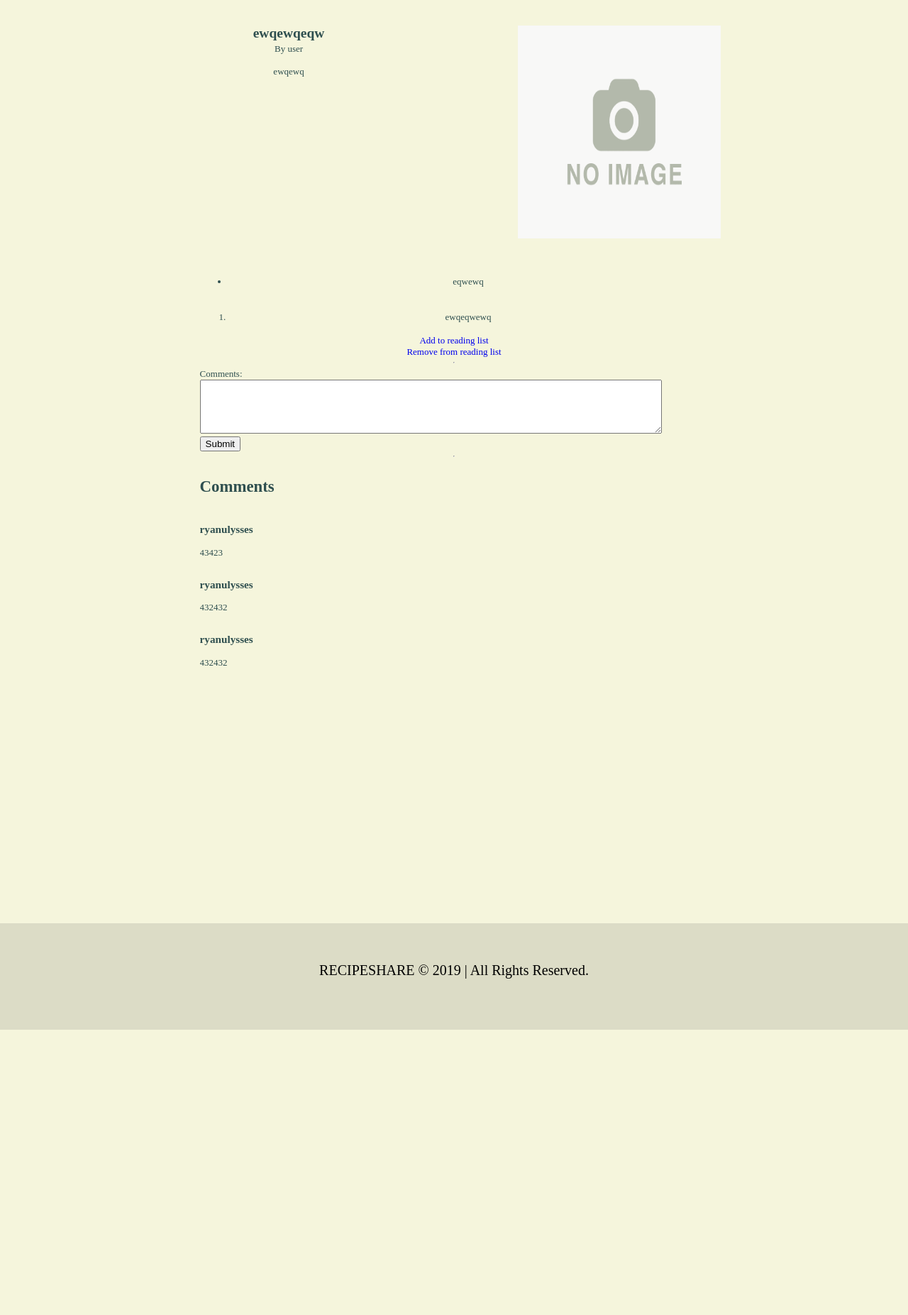
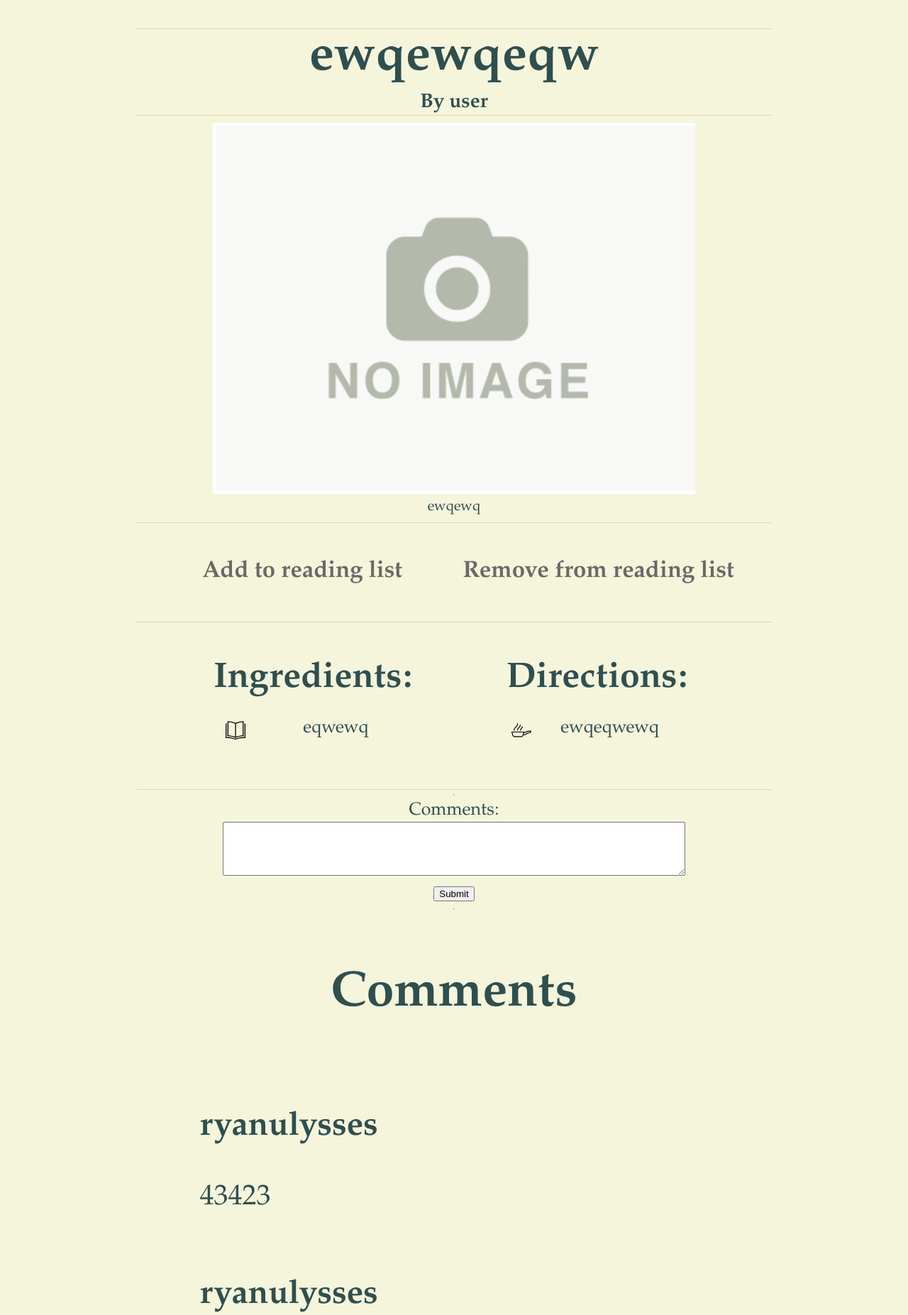
Before and after one commit to rumeleazar/FlaskSampleProject, a Flask app: page /article/2 in a window 1280 px wide. Shown: the part 80-1933 px from the top of the page at 71% size. Before the commit the page ends 1531 px from the top, so only its background shows below. Run offline with Flask 2, Linux system fonts and the light colour scheme; a user stored in the database is signed in; data comes from the database, SQL or seed files in the repository; both versions use the stored data as it was after the commit; some libraries are stand-ins or nearby versions.

Commit message:
Updated article page

```diff
--- a/static/style.css
+++ b/static/style.css
@@ -492,104 +492,197 @@ nav a{
 	height: auto;
 	display: flex;
 	flex-direction: column;
+	font-family: 'Palatino Linotype', 'Book Antiqua', Palatino, serif;
 
 }
 
 .links  {
 	position: relative;
+	margin: 0;
+	list-style: none;
+	padding: 0;
 	text-align: center;
-	margin: 0;
+	width: 100%;
+	font-size: 22px;
+	border-top: 1px solid #ead1ae;
+	border-bottom:1px solid #ead1ae;
+
 
 
 }
 .links li {
+	list-style: none;
 	display: inline-block;
+	margin: auto 40px;
+}
 
+.links a{
+	color: #696969;
+	text-decoration: none;
+}
+
+.links a:hover {
+	color:brown;
 }
 
 
 #dishnamesummarygroup {
 	width: 100%;
-	display:inline-block;
+	display:block;
 	padding: 0;
 	position: relative;
+	text-align: center;
+	justify-content: center;
+
 }
 
 #pictureshowcase {
-	width: 40%;
+	width: 95%;
 	padding: 0;
-	display:block;
-	margin: 4% 4% 4% 0;
-	display: block;
-	float: right;
 	position: relative;
 	align-items: center;
 	object-fit: fill;
+	margin: 10px auto;
+
 
 }
 
 #pictureshowcase img {
-
-	display: flex;
 	min-height: 300px;
 	min-width: 300px;
-	width: auto;
+	width: 100%;
 	height: auto;
 	align-self: center;
 	position: relative;
+	margin: 0;
+	border:5px solid white;
+}
+
+#pictureshowcase p {
+	margin: 0;
+	padding-top: 0;
+	font-size: 20px;
+	width: 100%;
+
 }
 
 #dishnameshowcase {
 	position: relative;
-	display:block;
 	padding: 0;
-	margin: 4% 0 0 4%;
-	float: left;
-	width: 40%;
+	width: 100%;
 	text-align: center;
 	position: relative;
-	clear:left;
+	height: auto;
+	margin-top: 40px;
+	border-top: 1px solid #ead1ae;
+	border-bottom:1px solid #ead1ae;
+
+
 }
 
 #dishnameshowcase h2 {
 	padding: 0;
 	margin: 0;
+	font-weight: bold;
+	padding-bottom: 0;
+	margin-bottom: 0;
+	font-size: 70px;
+	text-align: center;
+
 }
 
-#dishnameshowcase p {
-	padding: 1%;
+
+#dishnameshowcase h4 {
 	margin: 0;
+	margin-top: 3px;
+	padding-top: 0;
+	font-size: 28px;
+	width: 100%;
+	text-align: center;
+
 }
 
-#descriptionshowcase {
+
+#dishnamesummarygroup2 {
+	width: 100%;
+	display:inline-flex;
+	padding: auto;
 	position: relative;
-	display:block;
-	padding: 0;
-	margin: 0 0 4% 4%;
-	float: left;
-	width: 40%;
-	text-align: center;
-	position: relative;
-	clear:left;
+	justify-content: center;
+	margin-top: 50px;
+	border-bottom:1px solid #ead1ae;
+	padding-bottom: 40px;
+
 }
 
+
+
 #ingredientsshowcase {
-	width: 100%;
-	display: flex;
-	text-align: center;
-	margin: 4px 0;
+	width: 45%;
+	display: block;
+	margin: 0 0 0 5%;
 	position: relative;
-	padding: 0;
+	padding: auto;
+	font-size: 25px;
 
 
 }
 
+#ingredientsshowcase h1{
+	width: 85%;
+	text-align: center;
+	margin: auto;
+	font-size: 50px;
+
+
+}
+
+
+#ingredientsshowcase li{
+	margin: auto;
+	padding: 0 0 5px 30px;
+	list-style: none;
+	background-image: url('/static/images/ingredients.png');
+	background-repeat: no-repeat;
+	background-position: left ;
+	background-size: 30px;
+	text-align: center;
+	width: auto;
+
+
+}
 #directionsshowcase {
-	width: 100%;
-	display: flex;
+	width:45%;
+	display: block;
+	margin:  0 5% 0 0;
+	position: relative;
+	font-size: 25px;
+	padding: auto;
 	text-align: center;
-	margin: 4px 0;
-	position: relative;
+
+}
+
+#directionsshowcase h1{
+	width: 85%;
+	text-align: center;
+	margin: auto;
+	font-size: 50px;
+
+
+}
+
+
+#directionsshowcase li{
+ 	margin: auto;
+	padding: 0 0 5px 70px;
+	list-style: none;
+	background-image: url('/static/images/directions.png');
+	background-repeat: no-repeat;
+	background-position: left;
+	background-size: 30px;
+	text-align: justify;
+	width: auto;
+
 
 }
 
@@ -601,6 +694,8 @@ nav a{
 	margin:0;
 	padding: 0;
 	display: block;
+	font-size: 25px;
+	text-align: center;
 
 }
 
@@ -615,6 +710,8 @@ nav a{
 	padding:0;
 	height: 100%;
 	min-height: 500px;
+	font-size: 40px;
+
 
 }
 
@@ -625,6 +722,7 @@ nav a{
 	position: relative;
 	padding: 0px;
 	margin:0;
+	text-align: center;
 
 }
 
@@ -788,14 +886,6 @@ nav h2 {
 }
 
 
-
-
-
-
-
-
-
-
 /*ARTICLE CONTAINER QUERIES*/
 
 
@@ -807,11 +897,10 @@ nav h2 {
 	align-self: center;
 }
 
-
 }
 
 
-@media screen and (max-width: 1100px) {
+@media screen and (max-width: 1200px) {
 
 #introduction {
 	display: block;
@@ -821,4 +910,28 @@ nav h2 {
 	width: 60%;
 }
 
+#pictureshowcase {
+	margin: auto;
+	height: auto;
+
 }
+#dishnameshowcase {
+	margin: auto;
+	height: auto;
+}
+
+#dishnamesummarygroup2 {
+	display:block;
+
+}
+
+#ingredientsshowcase {
+	width: 100%;
+
+
+}
+#directionsshowcase {
+	width: 100%;
+
+}
+}
--- a/templates/article.html
+++ b/templates/article.html
@@ -37,34 +37,49 @@
 
 <section id = 'recipeshowcase'>
 	{% for n in recipe %}
-
 	<article id = 'dishnamesummarygroup'>
-		<article id = 'pictureshowcase'>
-			<div class = 'container'>
-				<img src = "{{ url_for('static' , filename = 'images/recipeimages/' + n[5])}}" >
-			</div>
-		</article>
 		<article id = 'dishnameshowcase'>
 			<div class = 'container'>
 				<h2>{{n[1]}}</h2>
 			</div>
 			<div class = 'container'>
-				<p>By {{n[6]}}</p>
+				<h4>By {{n[6]}}</h4>
 			</div>
 		</article>
-		<article id = 'descriptionshowcase'>
+
+		<article id = 'pictureshowcase'>
+			<div class = 'container'>
+				<img src = "{{ url_for('static' , filename = 'images/recipeimages/' + n[5])}}" ><br>
+			</div>
 			<div class = 'container'>
 				<p>{{n[2]}}</p>
 			</div>
 		</article>
 	</article>
 
+	<article class = 'links'>
+			<ul>
+				{% if session['username'] %}
+					<li><h2><a href = "{{ url_for('addtoreadinglist', id = n[0])}}">Add to reading list</a></h2></li>
+
+					<li><h2><a href = "{{ url_for('removefromreadinglist', id = n[0])}}">Remove from reading list</a></h2></li>
+				{% endif %}
+				{% if session['username'] == n[6] %}
+					<li><h2><a href = "{{ url_for('update', id = n[0])}}">Edit Recipe</a></h2></li>
+
+					<li><h2><a href = "{{ url_for('delete', id = n[0])}}">Delete Recipe</a></h2></li>
+				{% endif %}
+			</ul>
+	</article>
+
+	<article id = 'dishnamesummarygroup2'>
 		<article id = 'ingredientsshowcase'>
 			<div class = 'container'>
+				<h1> Ingredients:</h1>
 				{% set ing = n[3].split('\n') %}
 				{% for x in ing %}
 				<ul>
-				<li> {{x}}</li>
+					<li>{{x}}</li>
 				</ul>
 				{% endfor %}
 
@@ -72,41 +87,15 @@
 		</article>
 		<article id = 'directionsshowcase'>
 			<div class = 'container'>
+				<h1>Directions:</h1>
 				{% set dir = n[4].split('\n') %}
 				{% for y in dir %}
-			<ol>
+				<ul>
 					<li> {{y}}</li>
-			</ol>
+				</ul>
 				{% endfor %}
 			</div>
 		</article>
-
-	<article class = 'links'>
-
-
-			{% if session['username'] %}
-				<div class = 'container'>
-					<a href = "{{ url_for('addtoreadinglist', id = n[0])}}">Add to reading list</a>
-				</div>
-
-				<div class = 'container'>
-					<a href = "{{ url_for('removefromreadinglist', id = n[0])}}">Remove from reading list</a>
-				</div>
-
-			{% endif %}
-
-			{% if session['username'] == n[6] %}
-			<form method="POST", action="article">
-
-				<div class ='container'>
-					<a href = "{{ url_for('update', id = n[0])}}">Edit Recipe</a>
-				</div>
-
-				<div class = 'container'>
-					<a href = "{{ url_for('delete', id = n[0])}}">Delete Recipe</a>
-					</div>
-			</form>
-			{% endif %}
 	</article>
 
 	{% endfor %}
```
Also changed, not shown: database.db, static/images/directions.png (added), static/images/ingredients.png (added). Lines whose indentation alone changed are shown as unchanged.
